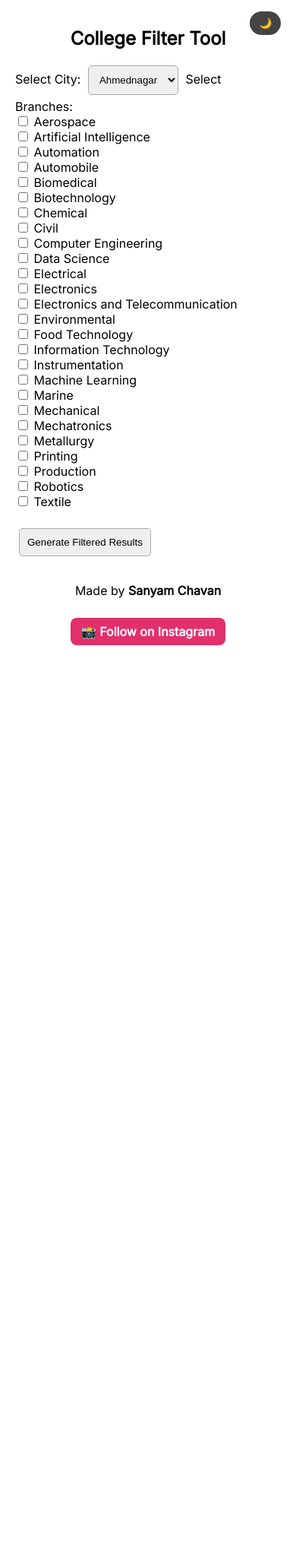
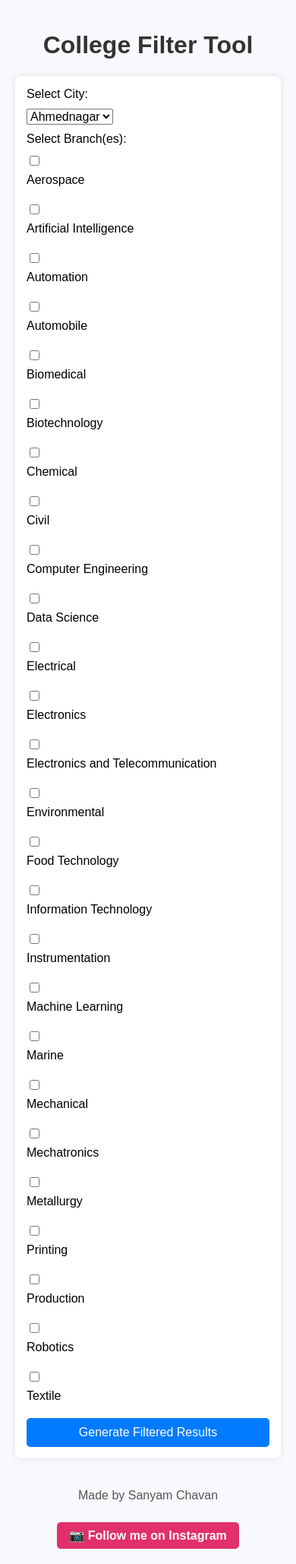
Before and after one commit to efx-143/mhtcet-filter-web, a Flask app: page / in a window 390 px wide. Shown: the whole page at 76% size. Before the commit the page ends 849 px from the top, so only its background shows below. Run offline with Flask 3, Linux system fonts and the light colour scheme.

Commit message:
feat: make UI responsive and add Instagram footer

```diff
--- a/templates/index.html
+++ b/templates/index.html
@@ -4,65 +4,59 @@
   <meta charset="UTF-8" />
   <meta name="viewport" content="width=device-width, initial-scale=1.0"/>
   <title>College Filter Tool</title>
-  <link href="https://fonts.googleapis.com/css2?family=Inter&display=swap" rel="stylesheet">
   <style>
     body {
-      font-family: 'Inter', sans-serif;
+      font-family: Arial, sans-serif;
+      padding: 20px;
       margin: 0;
-      padding: 0;
-      background-color: #fff;
-      color: #000;
-      transition: background-color 0.3s, color 0.3s;
-    }
-
-    .dark-mode {
-      background-color: #121212;
-      color: #f0f0f0;
-    }
-
-    .container {
-      max-width: 900px;
-      margin: auto;
-      padding: 20px;
+      background-color: #f7f9fc;
     }
 
     h1 {
       text-align: center;
+      color: #333;
     }
 
     form {
-      margin-bottom: 20px;
+      max-width: 700px;
+      margin: 0 auto;
+      background-color: #fff;
+      padding: 20px;
+      border-radius: 8px;
+      box-shadow: 0 0 10px rgba(0,0,0,0.1);
     }
 
-    select, input[type="submit"] {
-      padding: 10px;
-      margin: 5px;
-      border-radius: 5px;
-      border: 1px solid #aaa;
+    label, select, input[type="checkbox"] {
+      display: block;
+      margin-bottom: 10px;
+      font-size: 16px;
     }
 
-    table {
-      width: 100%;
-      border-collapse: collapse;
-      margin-bottom: 40px;
+    .branches {
+      display: flex;
+      flex-wrap: wrap;
+      gap: 10px;
     }
 
-    th, td {
-      border: 1px solid #ddd;
-      padding: 8px;
-      font-size: 14px;
+    .branches label {
+      flex: 1 1 45%;
     }
 
-    th {
-      background-color: #1976d2;
+    button {
+      display: block;
+      width: 100%;
+      padding: 10px;
+      background-color: #007bff;
       color: white;
-      position: sticky;
-      top: 0;
-      z-index: 1;
+      font-size: 16px;
+      border: none;
+      border-radius: 5px;
+      cursor: pointer;
+      margin-top: 10px;
     }
 
-    .dark-mode th {
-      background-color: #333;
+    button:hover {
+      background-color: #0056b3;
     }
 
     #loading {
@@ -71,99 +65,74 @@
       margin-top: 20px;
     }
 
-    #darkToggle {
-      position: fixed;
-      top: 15px;
-      right: 20px;
-      background-color: #444;
-      color: white;
-      border: none;
-      padding: 8px 12px;
-      border-radius: 20px;
-      cursor: pointer;
+    footer {
+      margin-top: 40px;
+      text-align: center;
+      color: #555;
     }
 
-    .insta-footer {
-      text-align: center;
-      margin-top: 30px;
-    }
-
-    .insta-footer a {
+    .insta-btn {
       display: inline-block;
       margin-top: 10px;
-      padding: 8px 14px;
-      background-color: #E1306C;
+      padding: 8px 16px;
+      background-color: #e1306c;
       color: white;
-      border-radius: 8px;
       text-decoration: none;
+      border-radius: 5px;
       font-weight: bold;
     }
 
-    #topBtn {
-      display: none;
-      position: fixed;
-      bottom: 30px;
-      right: 30px;
-      z-index: 99;
-      background-color: #333;
-      color: white;
-      padding: 10px 14px;
-      border: none;
-      border-radius: 8px;
-      cursor: pointer;
-    }
-
-    html {
-      scroll-behavior: smooth;
+    .insta-btn:hover {
+      background-color: #c8235a;
     }
 
     @media (max-width: 600px) {
-      th, td {
-        font-size: 12px;
+      .branches label {
+        flex: 1 1 100%;
       }
 
-      h1 {
-        font-size: 24px;
+      form {
+        padding: 15px;
       }
     }
   </style>
 </head>
 <body>
-  <button id="darkToggle">🌙</button>
 
-  <div class="container">
   <h1>College Filter Tool</h1>
-
-    <form method="POST">
-      <label for="city">Select City:</label>
-      <select name="city" required>
-        {% for city in cities %}
-          <option value="{{ city }}">{{ city }}</option>
-        {% endfor %}
-      </select>
-
-      <label>Select Branches:</label><br>
-      {% for branch in branches %}
-        <label>
-          <input type="checkbox" name="branches" value="{{ branch }}" /> {{ branch }}
-        </label><br>
-      {% endfor %}
-
-      <br>
-      <input type="submit" value="Generate Filtered Results" />
-    </form>
 
   <div id="loading">
     <h3>⏳ Generating your filtered results...</h3>
     <img src="https://i.gifer.com/ZZ5H.gif" alt="Loading..." style="width: 80px;">
   </div>
 
+  <form method="POST">
+    <label for="city">Select City:</label>
+    <select name="city" id="city" required>
+      {% for city in cities %}
+        <option value="{{ city }}">{{ city }}</option>
+      {% endfor %}
+    </select>
+
+    <label>Select Branch(es):</label>
+    <div class="branches">
+      {% for branch in branches %}
+        <label>
+          <input type="checkbox" name="branches" value="{{ branch }}"> {{ branch }}
+        </label>
+      {% endfor %}
+    </div>
+
+    <button type="submit">Generate Filtered Results</button>
+  </form>
+
   {% if headers and rows %}
-    <table>
-      <thead>
+    <div style="overflow-x: auto; margin-top: 30px;">
+      <table border="1" cellpadding="5" cellspacing="0" style="width: 100%; border-collapse: collapse; background: #fff;">
+        <thead style="background: #007bff; color: white;">
           <tr>
-          {% for header in headers %}
-            <th>{{ header }}</th>
+            {% for head in headers %}
+              <th>{{ head }}</th>
             {% endfor %}
           </tr>
         </thead>
@@ -177,37 +146,19 @@
           {% endfor %}
         </tbody>
       </table>
+    </div>
   {% endif %}
 
-    <div class="insta-footer">
-      <p>Made by <strong>Sanyam Chavan</strong></p>
-      <a href="https://www.instagram.com/efx_.69/" target="_blank">📸 Follow on Instagram</a>
-    </div>
-  </div>
-
-  <button onclick="topFunction()" id="topBtn" title="Go to top">🔝</button>
+  <footer>
+    <p>Made by Sanyam Chavan</p>
+    <a class="insta-btn" href="https://www.instagram.com/efx_.69/" target="_blank">📷 Follow me on Instagram</a>
+  </footer>
 
   <script>
-    const toggleBtn = document.getElementById('darkToggle');
-    const body = document.body;
-
-    toggleBtn.onclick = () => {
-      body.classList.toggle("dark-mode");
-    };
-
     const form = document.querySelector("form");
     form.addEventListener("submit", () => {
       document.getElementById("loading").style.display = "block";
     });
-
-    const topBtn = document.getElementById("topBtn");
-    window.onscroll = () => {
-      topBtn.style.display = (document.body.scrollTop > 20 || document.documentElement.scrollTop > 20) ? "block" : "none";
-    };
-
-    function topFunction() {
-      window.scrollTo({ top: 0, behavior: 'smooth' });
-    }
   </script>
 </body>
 </html>
```
Lines whose indentation alone changed are shown as unchanged.
